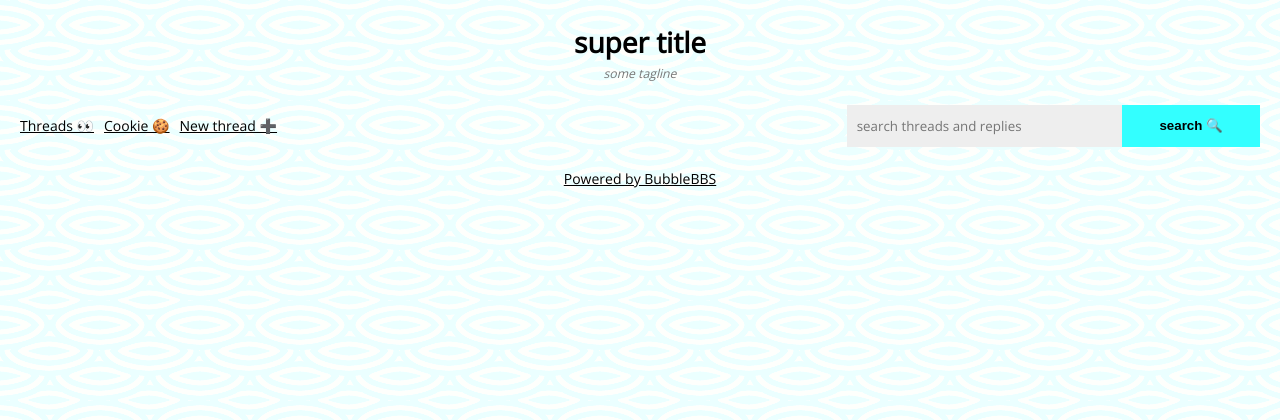
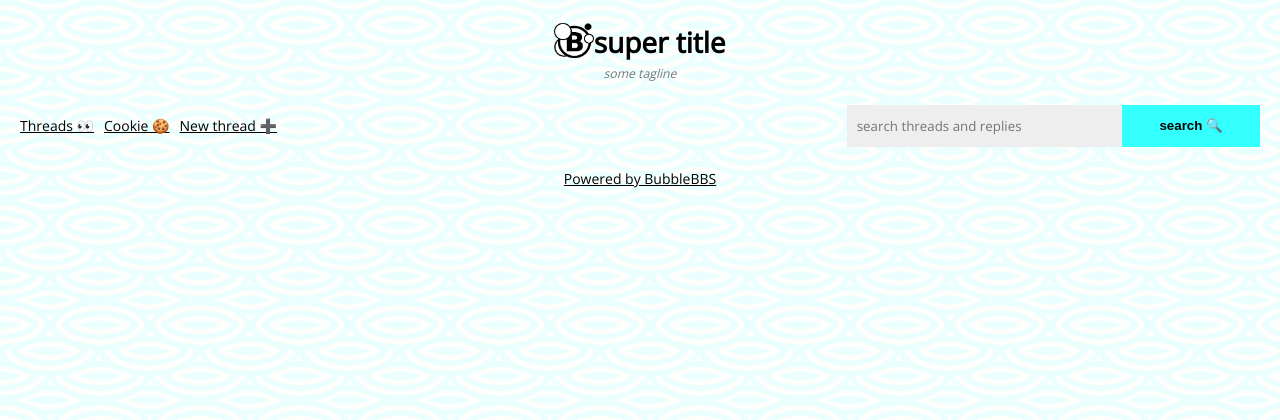
Before and after one commit to kawa-kokosowa/bubblebbs, a Flask app: page / in a window 1280 px wide. Shown: the top 420 px of the page. Run offline with Flask 2, Linux system fonts and the light colour scheme; data comes from the database, SQL or seed files in the repository; data that the repository does not hold is empty; some libraries are stand-ins or nearby versions.

Commit message:
update logo/favicon, use logo in brand area

```diff
--- a/bubblebbs/static/style.css
+++ b/bubblebbs/static/style.css
@@ -313,6 +313,13 @@ pre {
 
 .brand {
   text-align: center;
+}
+
+.brand-image {
+  vertical-align: top;
+  height: 2.8rem;
+  display: inline-block;
+  width: auto;
 }
 
 .brand p {
--- a/bubblebbs/templates/base.html
+++ b/bubblebbs/templates/base.html
@@ -47,7 +47,7 @@
 <body>
 
 <header class="brand">
-  <h1><a href="/">{{ config_db('site_title') }}</a></h1>
+  <h1><a href="/"><img src="/static/logo.png" class="brand-image" alt="BubbleBBS Logo">{{ config_db('site_title') }}</a></h1>
   <p>{{ config_db('site_tagline') | safe }}</p>
   <div class="blotter">
     <ul>
```
Also changed, not shown: bubblebbs/static/logo.png.
